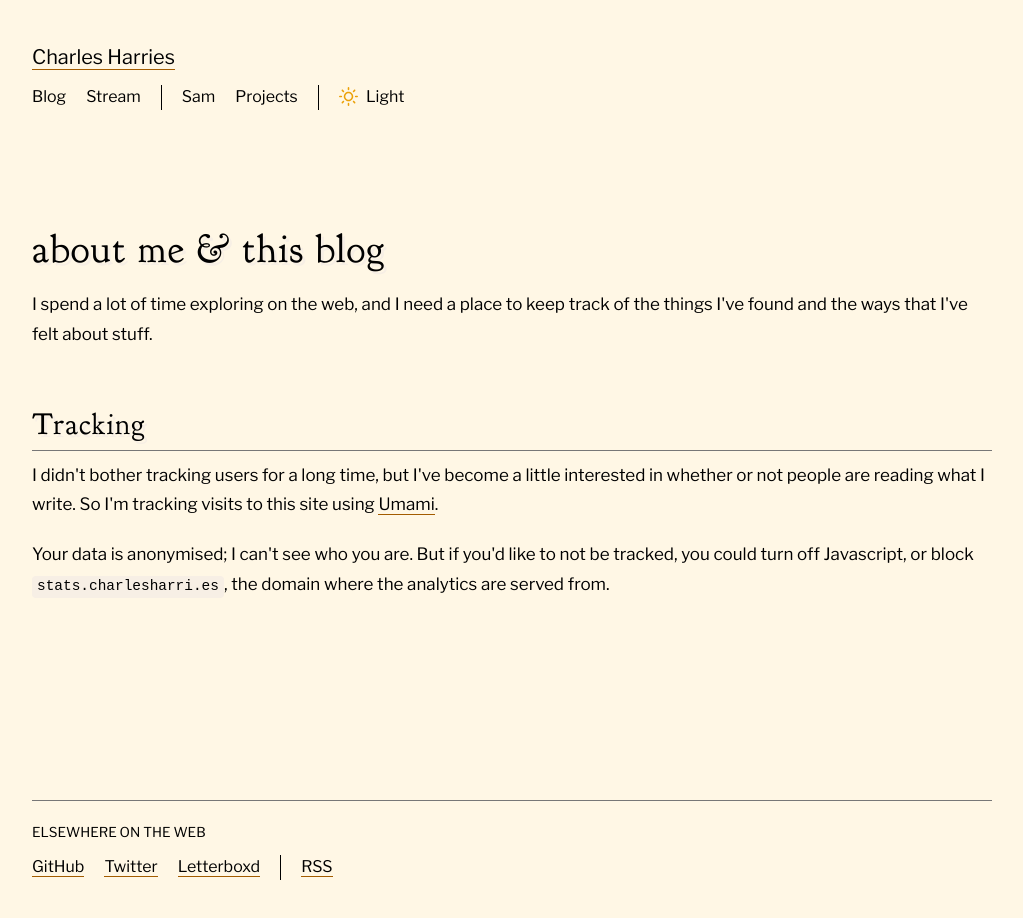
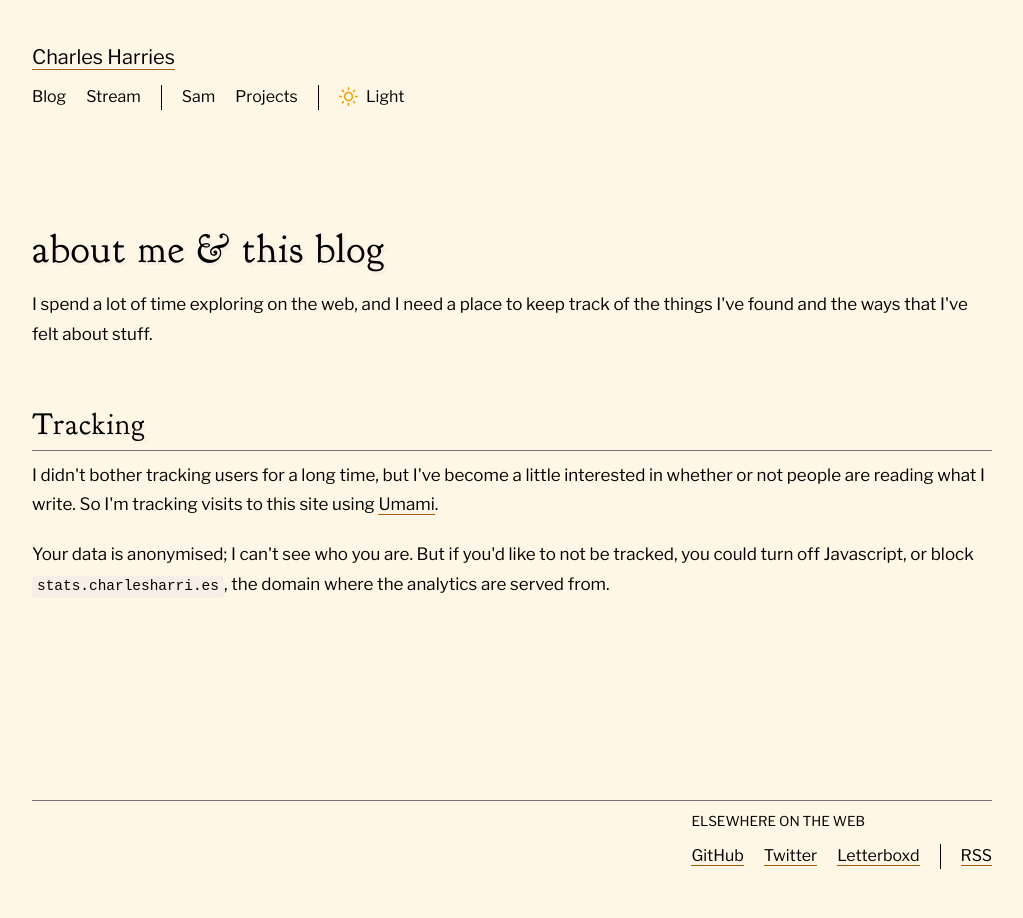
Before and after one commit to charlesharries/charles, a Next.js app: page /about in a window 1280 px wide. Shown: the whole page, without its empty margins (128-1151 px from the left). Built offline with nearby package versions, Linux system fonts and the light colour scheme; no server answers.

Commit message:
Finish up with now playing/recently playing

```diff
--- a/assets/css/base/normalize.scss
+++ b/assets/css/base/normalize.scss
@@ -147,6 +147,7 @@ sup {
 
 img {
   border-style: none;
+  display: block;
 }
 
 /* Forms
--- a/assets/css/utilities/layout.scss
+++ b/assets/css/utilities/layout.scss
@@ -1,6 +1,7 @@
 .d-flex { display: flex; }
 .flex-1 { flex: 1; }
 .align-bottom { align-items: flex-end; }
+.align-center { align-items: center; }
 
 .mt-0 { margin-top: 0; }
 .mb-0 { margin-bottom: 0; }
@@ -14,6 +15,9 @@
 .mt-sm { margin-top: 1rem; }
 .mt-md { margin-top: 2rem; }
 .mt-lg { margin-top: 4rem; }
+
+.rounded { border-radius: 4px; }
+.overflow-hidden { overflow: hidden; }
 
 .desktop\: {
   @include desktop {
--- a/components/LatestTracks.tsx
+++ /dev/null
@@ -1,35 +0,0 @@
-import useSWR from 'swr';
-
-const fetcher = async (input: RequestInfo, init?: RequestInit) => {
-  const res = await fetch(input, init);
-  return res.json();
-}
-
-interface ArtworkSize {
-  '#text': string;
-  size: string;
-}
-
-interface Track {
-  name: string;
-  album: { '#text': string; };
-  artist: { '#text': string; };
-  image: ArtworkSize[];
-}
-
-interface RecentTracks {
-  track: Track[];
-}
-
-export default function LatestTrack({ count = 0 }) {
-  const { data } = useSWR('/api/latest-tracks', fetcher);
-  const recentTracks: RecentTracks = data?.recenttracks
-  const tracks = recentTracks?.track;
-
-  if (!(tracks && tracks.length)) return null;
-
-  return (<div className="LatestTracks">
-    <p>{tracks[0].name}</p>
-    <p>{tracks[0].artist['#text']}</p>
-  </div>)
-}
--- a/components/Links/Links.scss
+++ b/components/Links/Links.scss
@@ -1,19 +1,28 @@
 @import '../../assets/css/settings/sass-vars.scss';
 
 .Links {
+  position: relative;
   max-width: $width;
   padding-right: 2rem;
   padding-bottom: 4rem;
   padding-left: 2rem;
+  padding-top: 1rem;
   margin-right: auto;
   margin-left: auto;
 
-  & > :first-child {
-    padding-top: 1rem;
-    border-top: 1px solid var(--faded);
+  @include desktop {
+    display: flex;
+    justify-content: space-between;
+  }
 
-    @include desktop {
-      padding-top: 2rem;
-    }
+  &::before {
+    content: '';
+    display: block;
+    position: absolute;
+    height: 1px;
+    background-color: var(--faded);
+    left: 2rem;
+    right: 2rem;
+    top: 0;
   }
 }
--- a/components/Links/index.js
+++ b/components/Links/index.js
@@ -1,5 +1,5 @@
 import Link from 'next/link';
-import LatestTracks from 'components/LatestTracks.tsx';
+import RecentlyPlayed from 'components/RecentlyPlayed/RecentlyPlayed.tsx';
 
 const external = { target: '_blank', rel: 'noopener noreferrer' };
 
@@ -7,6 +7,10 @@ export default function Links() {
   return (
     <footer className="Links">
       <div className="Links__left">
+        <RecentlyPlayed />
+      </div>
+
+      <div className="Links__right">
         <p className="small-caps mb-0">Elsewhere on the web</p>
         <div className="cluster mt-sm">
           <span>
@@ -36,10 +40,6 @@ export default function Links() {
           </span>
         </div>
       </div>
-
-      <div className="Links__right">
-        <LatestTracks />
-      </div>
     </footer>
   );
 }
--- /dev/null
+++ b/components/RecentlyPlayed/RecentlyPlayed.tsx
@@ -0,0 +1,72 @@
+import useSWR from 'swr';
+import Image from 'next/image';
+
+const fetcher = async (input: RequestInfo, init?: RequestInit) => {
+  const res = await fetch(input, init);
+  return res.json();
+}
+
+interface ArtworkSize {
+  '#text': string;
+  size: string;
+}
+
+interface Track {
+  '@attr': { nowplaying: string; }
+  name: string;
+  album: { '#text': string; };
+  artist: { '#text': string; };
+  image: ArtworkSize[];
+}
+
+interface RecentlyPlayed {
+  track: Track[];
+  '@attr': { user: string; totalPages: string; total: string; }
+}
+
+interface LatestTracksResponse {
+  recenttracks: RecentlyPlayed;
+}
+
+export default function RecentlyPlayed({ count = 0 }) {
+  const { data } = useSWR<LatestTracksResponse>('/api/recently-played', fetcher);
+  const recentTracks: RecentlyPlayed = data?.recenttracks
+  const tracks = recentTracks?.track;
+
+  if (!(tracks && tracks.length)) return null;
+
+  const latestTrack = tracks[0];
+
+  const coverArt = (
+    <div className="rounded overflow-hidden">
+      <img
+        className="mb-0"
+        src={latestTrack.image.find(i => i.size === 'large')['#text']}
+        alt={latestTrack.name}
+        width={64}
+        height={64}
+      />
+    </div>
+  )
+
+  return (
+    <div className="RecentlyPlayed">
+      <p className="small-caps mb-0 d-flex align-center">
+        <svg width="20" height="20" viewBox="0 0 50 50" fill="#bb0001" xmlns="http://www.w3.org/2000/svg">
+          <path d="M19.79 31.315C18.765 32.235 16.79 34.085 13.505 34.085C9.63 34.085 5.9 30.69 5.9 25.26C5.9 18.3 10.36 16.055 13.785 16.055C18.725 16.055 19.805 19.035 21.15 23.165L22.95 28.82C24.745 34.31 28.115 38.72 37.825 38.72C44.785 38.72 49.5 36.57 49.5 30.915C49.5 26.33 46.915 23.955 42.09 22.825L38.5 22.03C36.03 21.465 35.3 20.445 35.3 18.75C35.3 16.825 36.815 15.695 39.285 15.695C41.98 15.695 43.44 16.715 43.665 19.145L49.275 18.465C48.825 13.37 45.345 11.28 39.62 11.28C34.57 11.28 29.63 13.205 29.63 19.37C29.63 23.215 31.48 25.65 36.14 26.78L39.96 27.685C42.825 28.365 43.775 29.555 43.775 31.195C43.775 33.29 41.755 34.135 37.94 34.135C32.27 34.135 29.425 31.135 28.075 27.005L26.22 21.35C23.865 13.995 21.085 11.28 13.62 11.28C6.96 11.28 0.5 16.54 0.5 25.48C0.5 34.08 6.705 38.72 13.225 38.72C17.94 38.72 20.335 37.06 21.505 36.215L19.79 31.315Z" fill="#bb0001" />
+        </svg>
+
+        <span className="ml-sm">
+          {latestTrack['@attr'].nowplaying === 'true' ? 'Now playing' : 'Recently played'}
+        </span>
+      </p>
+      <div className="d-flex align-center mt-sm">
+        {coverArt}
+        <div className="ml-sm">
+          <p className="mb-0 font-bold">{latestTrack.name}</p>
+          <p className="mb-0 text-faded">{latestTrack.artist['#text']}</p>
+        </div>
+      </div>
+    </div>
+  )
+}
--- a/next.config.js
+++ b/next.config.js
@@ -24,6 +24,7 @@ module.exports = {
   productionBrowserSourceMaps: true,
   swcMinify: true,
   reactStrictMode: true,
+  images: { domains: ['lastfm.freetls.fastly.net']},
   webpack(config, { dev, isServer }) {
     if (!isServer) {
       config.resolve.alias['@sentry/node'] = '@sentry/browser';
```
Also changed, not shown: pages/api/recently-played.ts (renamed from pages/api/latest-tracks.ts).
